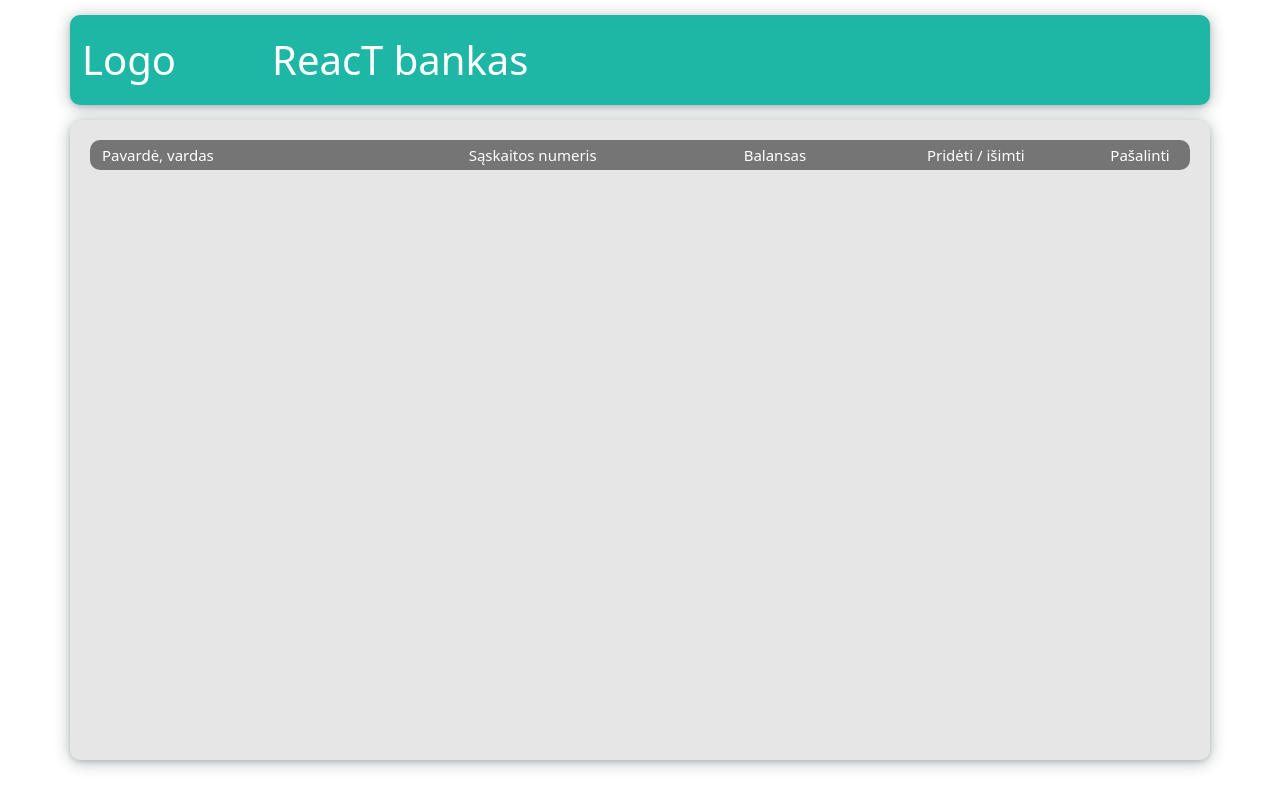
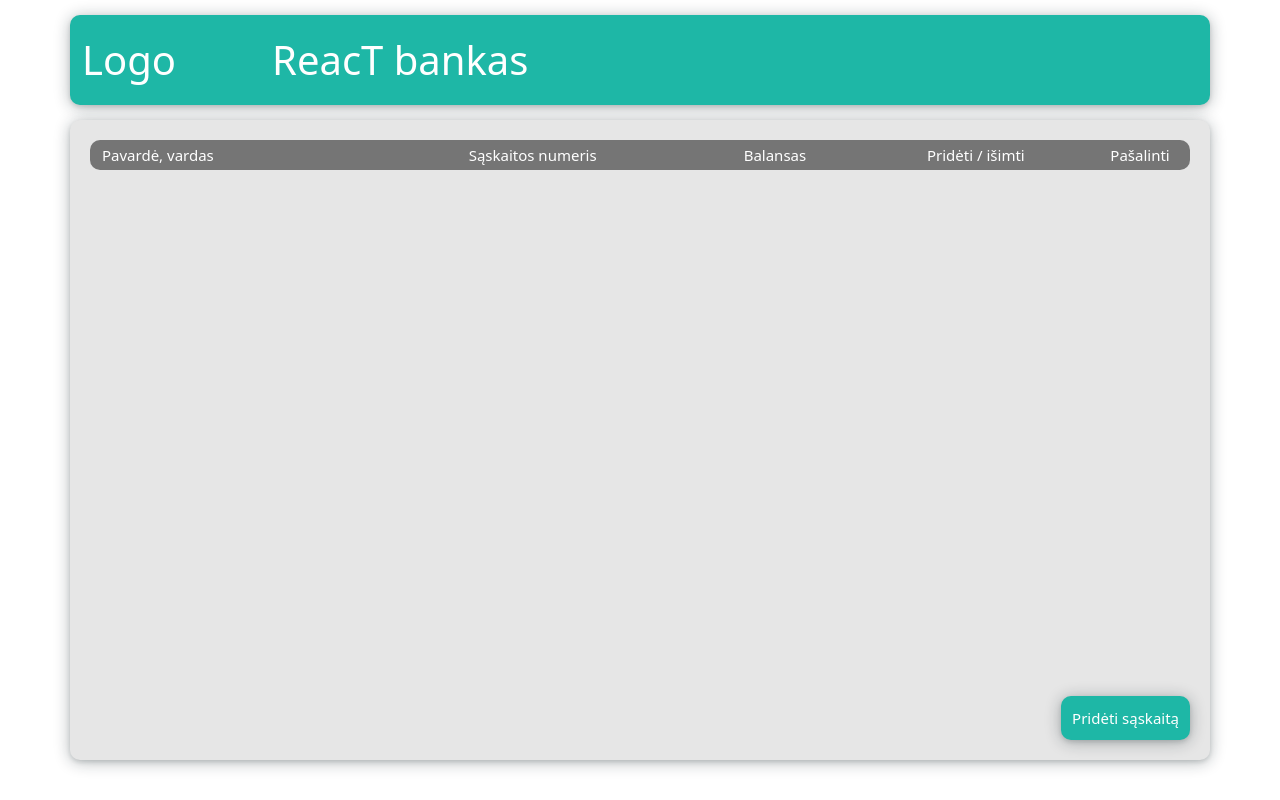
Before and after one commit to DuserK/bankas-react-iu, a React (Create React App) app: page / in a window 1280 px wide. Built offline with nearby package versions, Linux system fonts and the light colour scheme.

Commit message:
add button

```diff
--- a/src/App.jsx
+++ b/src/App.jsx
@@ -38,6 +38,9 @@ export default function App() {
               Pašalinti
             </div>
           </div>
+          <button className='btn'>
+              Pridėti sąskaitą
+          </button>
         </div>
       </header>
     </div>
--- a/src/App.scss
+++ b/src/App.scss
@@ -42,4 +42,16 @@
         border-radius: 10px;
 
     }
+    button {
+        position: absolute;
+        bottom: 20px;
+        right: 20px;
+        padding: 10px;
+        border-radius: 10px;
+        box-shadow: rgba(14, 30, 37, 0.12) 0px 2px 4px 0px, rgba(14, 30, 37, 0.32) 0px 2px 16px 0px;
+        background-color: $green;
+        color: #fff;
+        font-size: 15px;
+
+    }
 }
```
